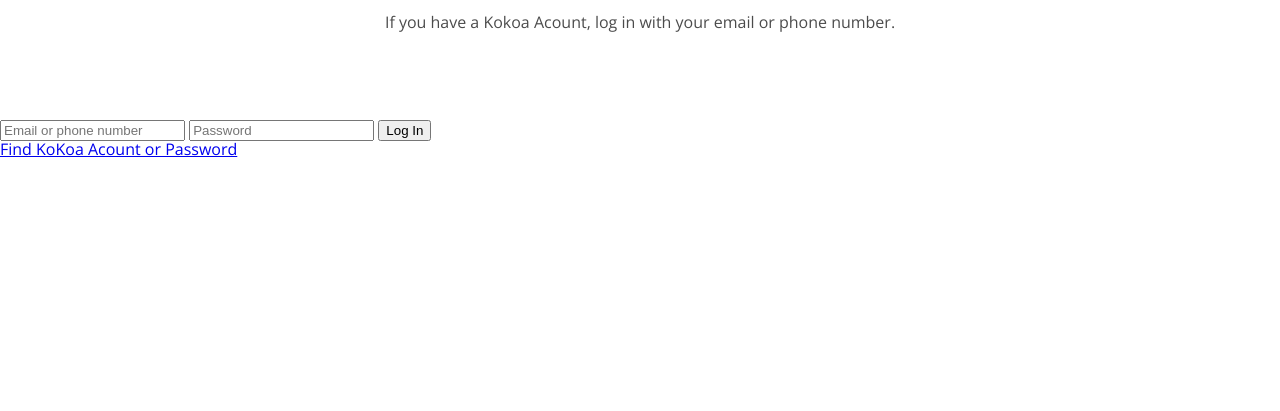
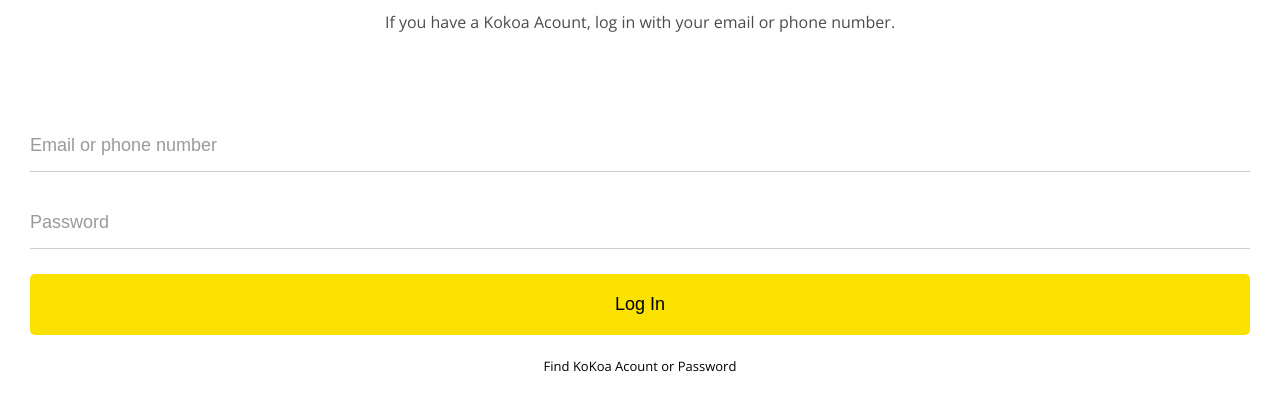
Before and after one commit to euihyunchoi97/kokoa-clone-2020, a plain HTML site: page index.html in a window 1280 px wide. Shown: the part 167-578 px from the top of the page. Drawn offline with nearby package versions, Linux system fonts and the light colour scheme; a web font is replaced by a local one.

Commit message:
login page done

```diff
--- a/css/reset.css
+++ b/css/reset.css
@@ -46,3 +46,8 @@ table {
 	border-collapse: collapse;
 	border-spacing: 0;
 }
+
+/* input 클릭 시 아웃라인 없애기 */
+input:focus{
+    outline: none;
+}
--- a/css/styles.css
+++ b/css/styles.css
@@ -1,6 +1,7 @@
 @import url('https://fonts.googleapis.com/css2?family=Diphylleia&family=Open+Sans:wght@400;600&display=swap');
 @import "reset.css";
 @import "status-bar.css";
+@import "variables.css";
 body {
    font-family: 'Open Sans', sans-serif;
 }
@@ -32,3 +33,56 @@ body {
     /* 투명도/회색 */
     opacity: 0.7;
 }
+
+#login-form{
+
+    /* form 위아래 정렬 */
+    display: flex;
+    flex-direction: column;
+    margin: 0px 30px;
+}
+
+
+
+#login-form input{
+    /* 테두리 없애기 */
+    border: none;
+
+    padding: 15px 0px;
+    font-size: 18px;
+    margin-bottom: 25px;
+
+}
+
+/* input type이 submit이 아닐때에만 border-bottom과 transition이 적용 */
+/* 버튼에만 밑줄 효과가 안 들어감  */
+#login-form input:not([type="submit"]){
+     /* 아래 테두리(밑줄) */
+    border-bottom: 1px solid rgba(0,0,0,0.2);
+    transition: border-color 0.3s ease-in-out;
+}
+
+#login-form input::placeholder{
+    color:rgba(0,0,0,0.4);
+}
+
+#login-form input:focus{
+    border-color:var(--yellow);
+    /* var을 let나 const로 변경하면 적용이 안됨. 왜일까?
+      --> 이건 css니까! let이나 const는 js에서만 사용한거!!*/
+}
+
+/* submit버튼에만 css적용 */
+#login-form input[type="submit"]{
+    background-color: var(--yellow);
+    cursor: pointer;
+    padding: 20px 0px;
+    border-radius: 5px;
+}
+
+#login-form a {
+    text-align:center;
+    text-decoration:none;
+    color:inherit;
+    font-size: 13px;
+}
--- /dev/null
+++ b/css/variables.css
@@ -0,0 +1,3 @@
+:root{
+    --yellow:#fae100;
+}
--- a/index.html
+++ b/index.html
@@ -32,9 +32,10 @@
         <input type="text" placeholder="Email or phone number"/>
         <input type="password" placeholder="Password"/>
         <input type="submit" value="Log In"/>
+        <a href="#">Find KoKoa Acount or Password</a>
     </form>
 
-    <a href="#">Find KoKoa Acount or Password</a>
+
 
 
     <script src="https://kit.fontawesome.com/a01b777fa2.js" crossorigin="anonymous"></script>
```
